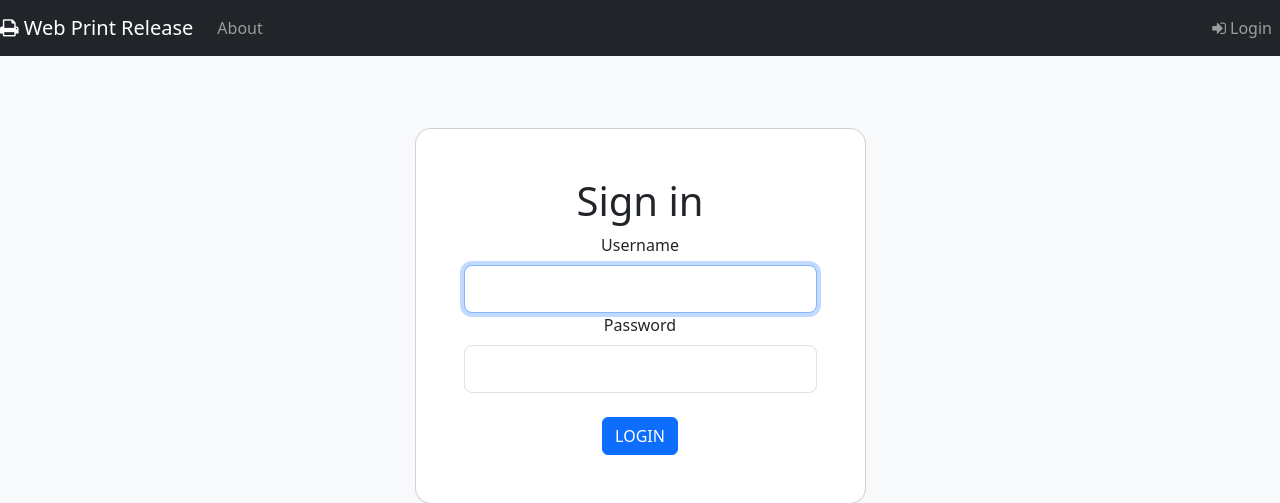
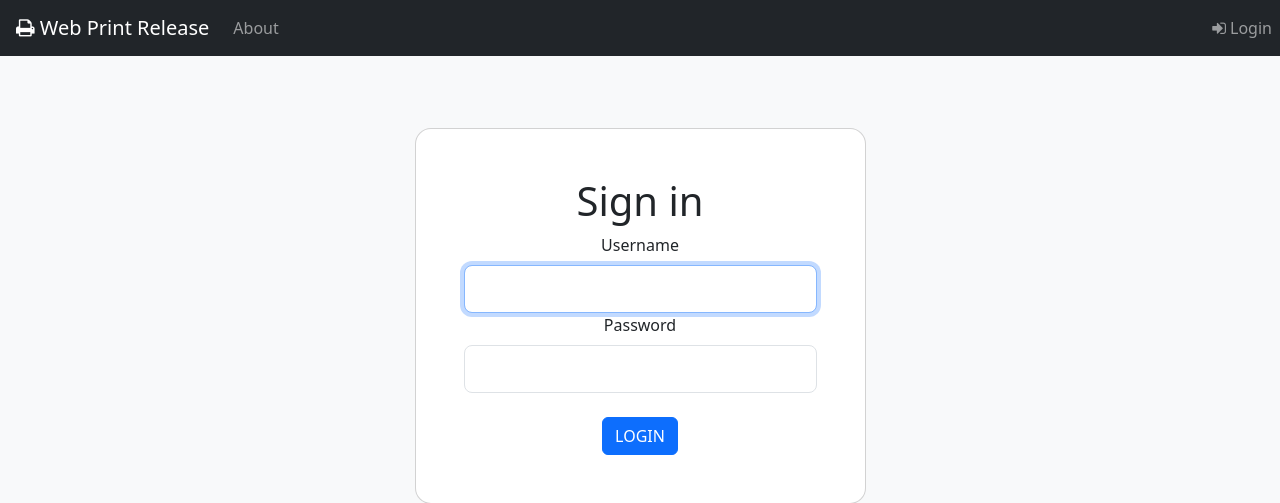
Before and after one commit to bwicksall/WebPrintRelease, a Flask app: page /login in a window 1280 px wide. Shown: the top 503 px of the page. Run offline with Flask 3, Linux system fonts and the light colour scheme; parts of the project's set-up code (start-up, migrations or seed data) failed here and were passed over; some libraries are stand-ins or nearby versions.

Commit message:
Add left padding to navbar printer icon

```diff
--- a/templates/includes/_navbar.html
+++ b/templates/includes/_navbar.html
@@ -7,7 +7,7 @@
 {% endmacro %}
 
     <nav class="navbar navbar-expand-md navbar-dark bg-dark mb-4">
-      <a class="navbar-brand" href="/"><i class="fa fa-print"></i> Web Print Release</a>
+      <a class="navbar-brand" href="/"><i class="fa fa-print ps-3"></i> Web Print Release</a>
       <button class="navbar-toggler" type="button" data-bs-toggle="collapse" data-bs-target="#navbarsExampleDefault" aria-controls="navbarsExampleDefault" aria-expanded="false" aria-label="Toggle navigation">
         <span class="navbar-toggler-icon"></span>
       </button>
```
